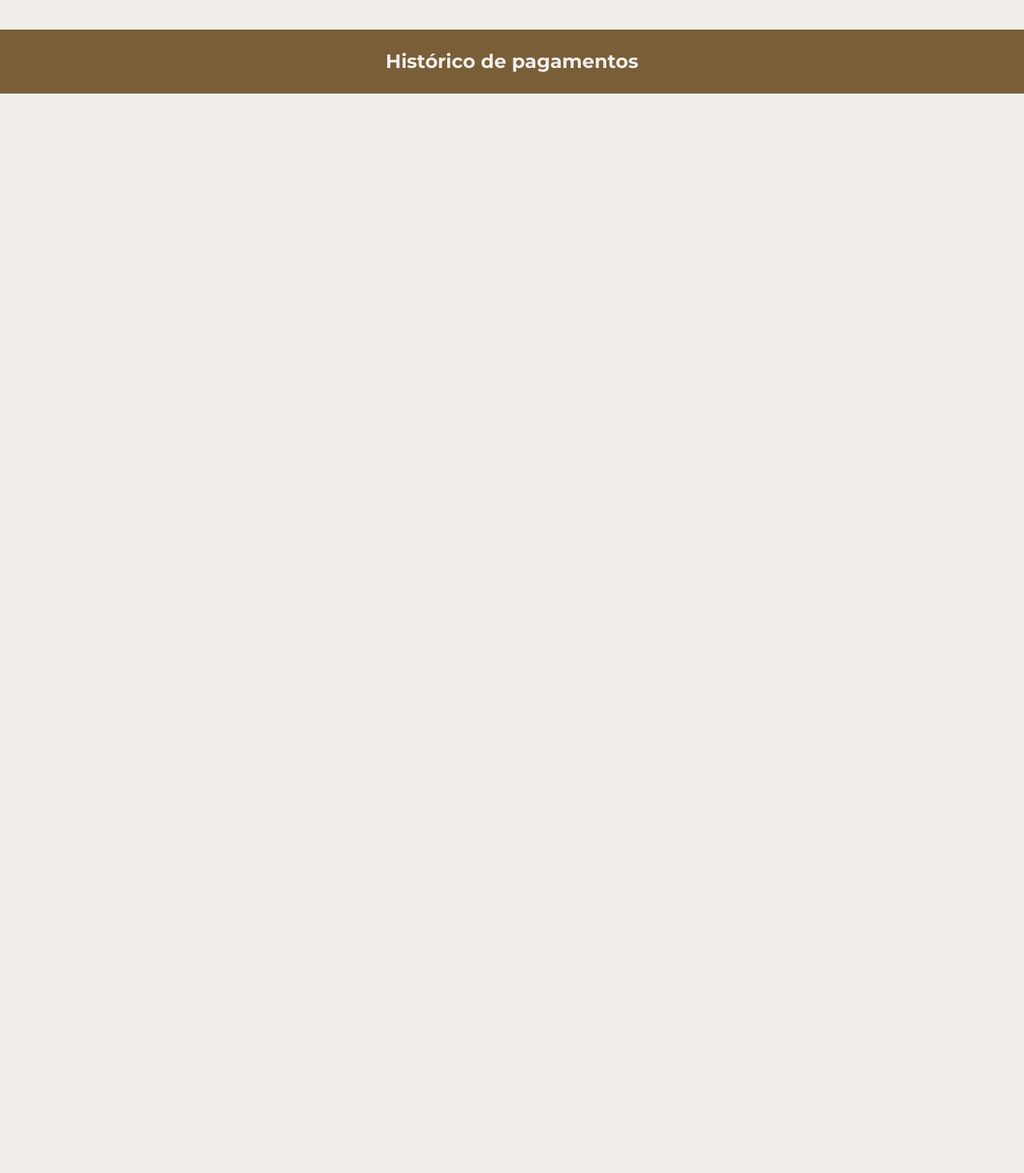
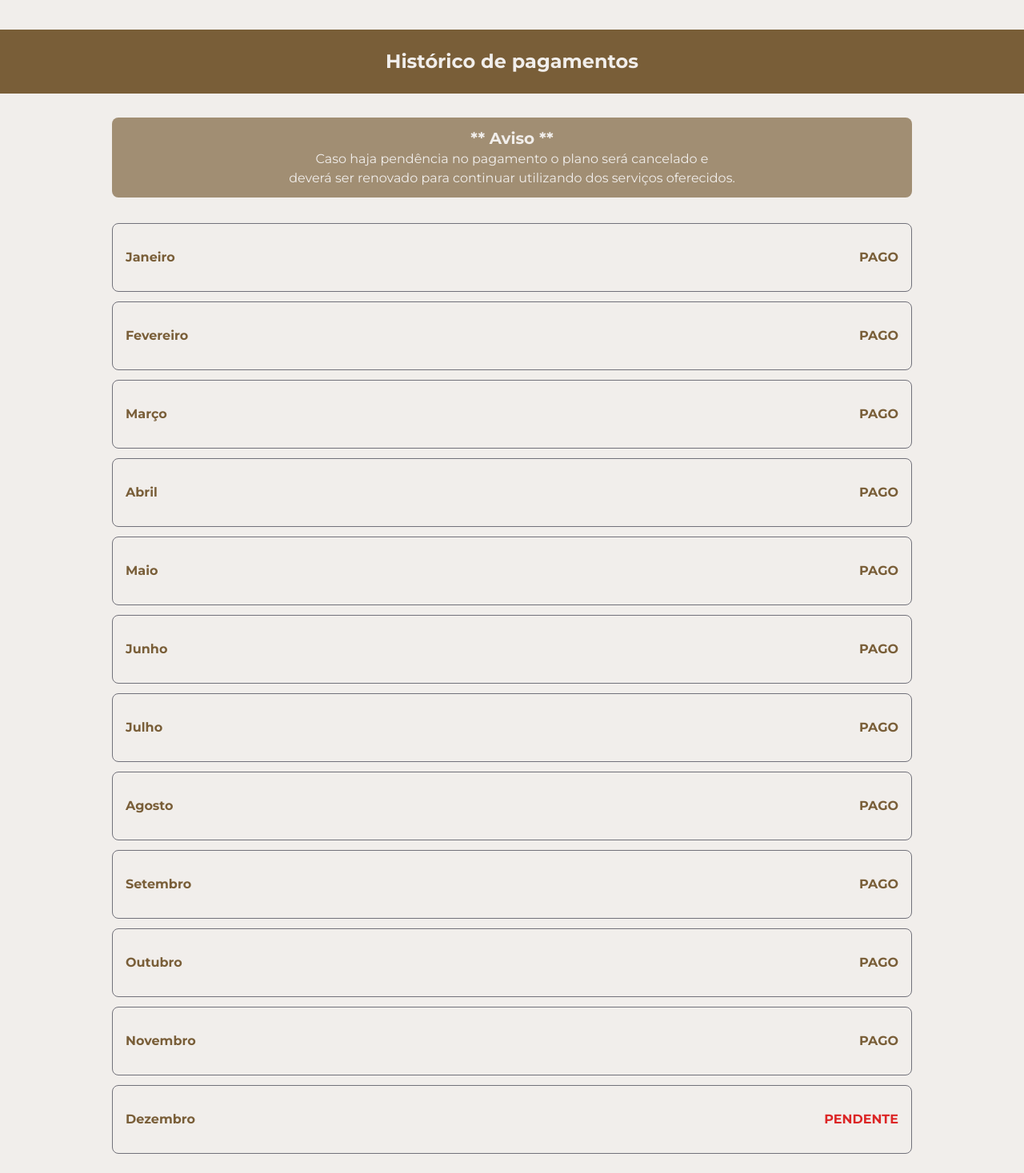
Before and after one commit to pattyheiden/estudiopetbnu, a Next.js app: page /account in a window 1280 px wide. Shown: the part 163-1630 px from the top of the page at 80% size. Before the commit the page ends 800 px from the top, so only its background shows below. Built offline with nearby package versions, Linux system fonts and the light colour scheme.

Commit message:
adjustment

```diff
--- a/package.json
+++ b/package.json
@@ -10,6 +10,8 @@
   },
   "dependencies": {
     "@radix-ui/react-checkbox": "^1.0.4",
+    "@radix-ui/react-scroll-area": "^1.0.5",
+    "@radix-ui/react-tabs": "^1.0.4",
     "axios": "^1.6.1",
     "next": "14.0.2",
     "react": "^18",
--- a/src/app/account/page.tsx
+++ b/src/app/account/page.tsx
@@ -1,5 +1,7 @@
 import Logo from '@/app/assets/logo.png'
+import { Accordion } from '@/components/accordion'
 import Image from 'next/image'
+import { LuChevronDown } from 'react-icons/lu'
 
 export default function Account() {
     return (
@@ -8,8 +10,25 @@ export default function Account() {
             <div className='flex w-full bg-brown400 justify-center py-6 mt-30'>
                 <span className='text-brown100 font-semibold text-2xl'>Histórico de pagamentos</span>
             </div>
-            <div className='border border-zinc-50'>
-
+            <div className='flex flex-col items-center justify-center text-center mt-30 py-3 rounded-lg w-[1000px] bg-brown200 text-brown100'>
+                <span className='text-xl font-semibold'>** Aviso **</span>
+                <p>Caso haja pendência no pagamento o plano será cancelado e <br />
+                    deverá ser renovado para continuar utilizando dos serviços oferecidos.
+                </p>
+            </div>
+            <div className='flex flex-col mt-5 mb-30'>
+                <Accordion title="Janeiro" status='PAGO'/>
+                <Accordion title="Fevereiro" status='PAGO' />
+                <Accordion title="Março" status='PAGO' />
+                <Accordion title="Abril" status='PAGO' />
+                <Accordion title="Maio" status='PAGO' />
+                <Accordion title="Junho" status='PAGO' />
+                <Accordion title="Julho" status='PAGO' />
+                <Accordion title="Agosto" status='PAGO' />
+                <Accordion title="Setembro" status='PAGO' />
+                <Accordion title="Outubro" status='PAGO' />
+                <Accordion title="Novembro" status='PAGO' />
+                <Accordion title="Dezembro" status='PENDENTE' />
             </div>
         </div>
     )
--- /dev/null
+++ b/src/components/accordion/index.tsx
@@ -0,0 +1,39 @@
+'use client'
+import { useState } from 'react';
+import { LuChevronUp, LuChevronDown } from 'react-icons/lu';
+
+interface AccordionProps {
+    title: string
+    status: string
+    // content: string;
+}
+
+export function Accordion({ title, status }: AccordionProps) {
+    const [isOpen, setIsOpen] = useState(false)
+
+    const toggleAccordion = () => {
+        setIsOpen(!isOpen);
+    };
+
+    return (
+        <div className='flex flex-col mt-3'>
+            <div className="flex w-[1000px] py-30 rounded-lg border border-zinc-500 justify-between" onClick={toggleAccordion}>
+                <span className='text-base font-semibold pl-4'>{title}</span>
+                {
+                    status === 'PAGO' ?
+                    <span className='mr-4'><strong>{status}</strong></span>
+                    :
+                    <span className='mr-4 text-red-600'><strong>{status}</strong></span>
+                }
+                {/* <span className='mr-4'>{isOpen ? <LuChevronUp className='h-6 w-6' /> : <LuChevronDown className='h-6 w-6' />}</span> */}
+            </div>
+            {/* <div className='bg-white mt-2 rounded-lg border border-brown200/30'>
+                {isOpen && (
+                    <div className=" p-3">
+                        <p className='font-normal '>{content}</p>
+                    </div>
+                )}
+            </div> */}
+        </div>
+    );
+};
```
Also changed, not shown: 1 other file (tests, documents, lock files or other folders).
